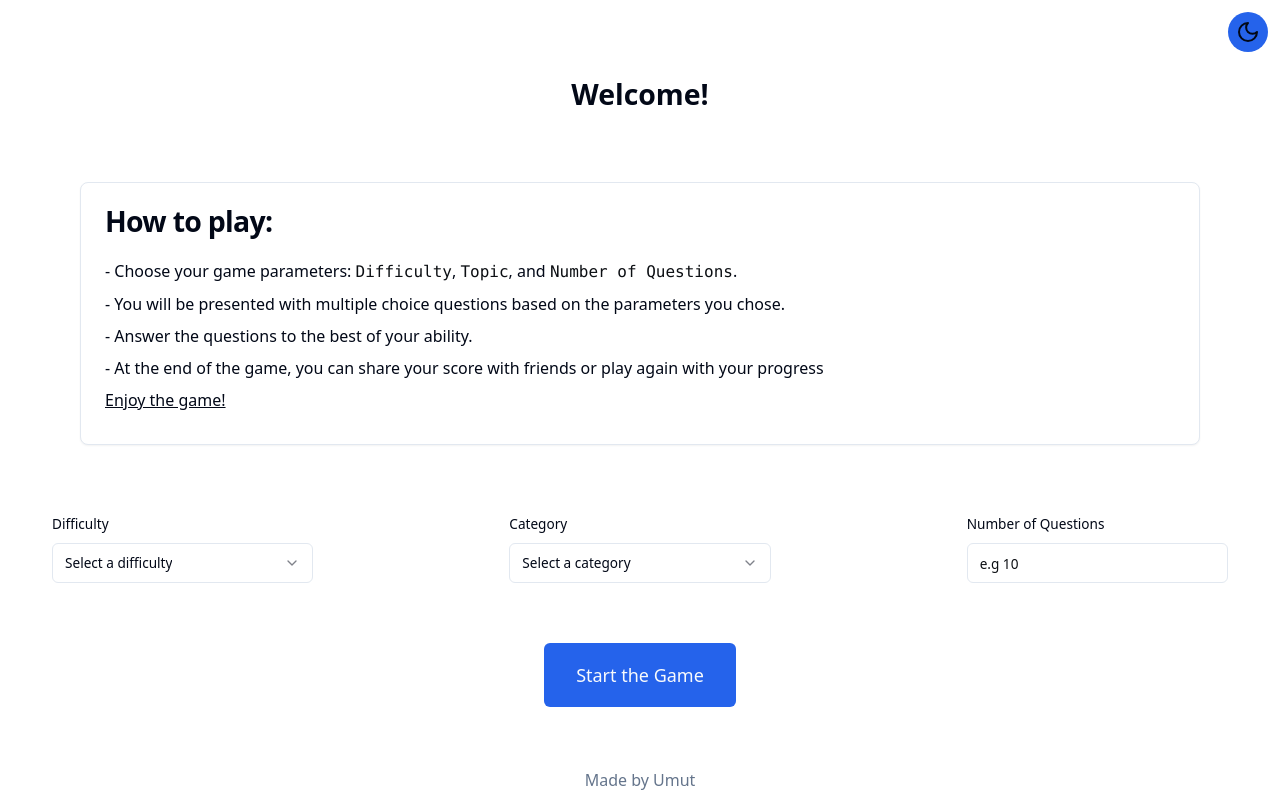
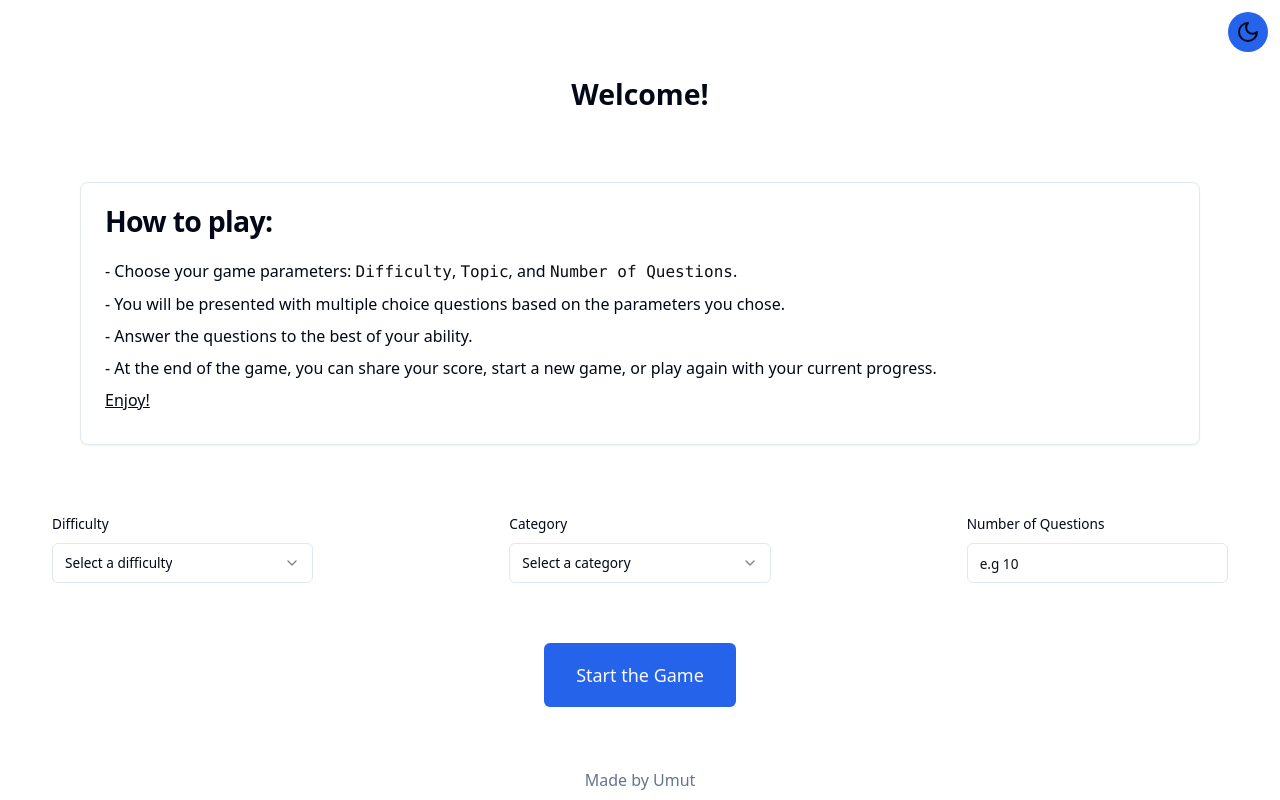
Before and after one commit to umutondersu/trivia-game, a React (Vite) app: page / in a window 1280 px wide. Built offline with nearby package versions, Linux system fonts and the light colour scheme.

Commit message:
UI Overflow Improvements

```diff
--- a/src/components/LandingPage/QuizForm.tsx
+++ b/src/components/LandingPage/QuizForm.tsx
@@ -41,12 +41,11 @@ export default function QuizForm() {
 	}
 
 	return (
-		<div>
 		<Form {...form}>
 			<form
 				onSubmit={form.handleSubmit(onSubmit)}
 				className="flex flex-col">
-					<div className="mx-5 mb-20 mt-3 flex flex-auto flex-col justify-evenly sm:mx-10 md:-mx-36 md:-mt-20 md:flex-row">
+				<div className="mx-5 mb-20 mt-3 flex max-h-60 flex-auto flex-col justify-evenly sm:mx-10 md:-mx-36 md:-mt-20 md:flex-row">
 					<FormField
 						control={form.control}
 						name="difficulty"
@@ -144,9 +143,7 @@ export default function QuizForm() {
 										<SelectItem value="15">
 											Politics
 										</SelectItem>
-											<SelectItem value="16">
-												Art
-											</SelectItem>
+										<SelectItem value="16">Art</SelectItem>
 										<SelectItem value="17">
 											Celebrities
 										</SelectItem>
@@ -167,8 +164,7 @@ export default function QuizForm() {
 											Manga
 										</SelectItem>
 										<SelectItem value="23">
-												Entertainment: Cartoon &
-												Animations
+											Entertainment: Cartoon & Animations
 										</SelectItem>
 									</SelectContent>
 								</Select>
@@ -202,6 +198,5 @@ export default function QuizForm() {
 				</Button>
 			</form>
 		</Form>
-		</div>
 	);
 }
--- a/src/pages/LandingPage.tsx
+++ b/src/pages/LandingPage.tsx
@@ -48,11 +48,12 @@ export default function LandingPage() {
 							- Answer the questions to the best of your ability.
 						</li>
 						<li>
-							- At the end of the game, you can share your score
-							with friends or play again with your progress
+							- At the end of the game, you can share your score,
+							start a new game, or play again with your current
+							progress.
 						</li>
 					</ol>
-					<p className="my-2 underline">Enjoy the game!</p>
+					<p className="my-2 underline">Enjoy!</p>
 				</CardContent>
 			</Card>
 			<QuizForm />
```
Lines whose indentation alone changed are shown as unchanged.
